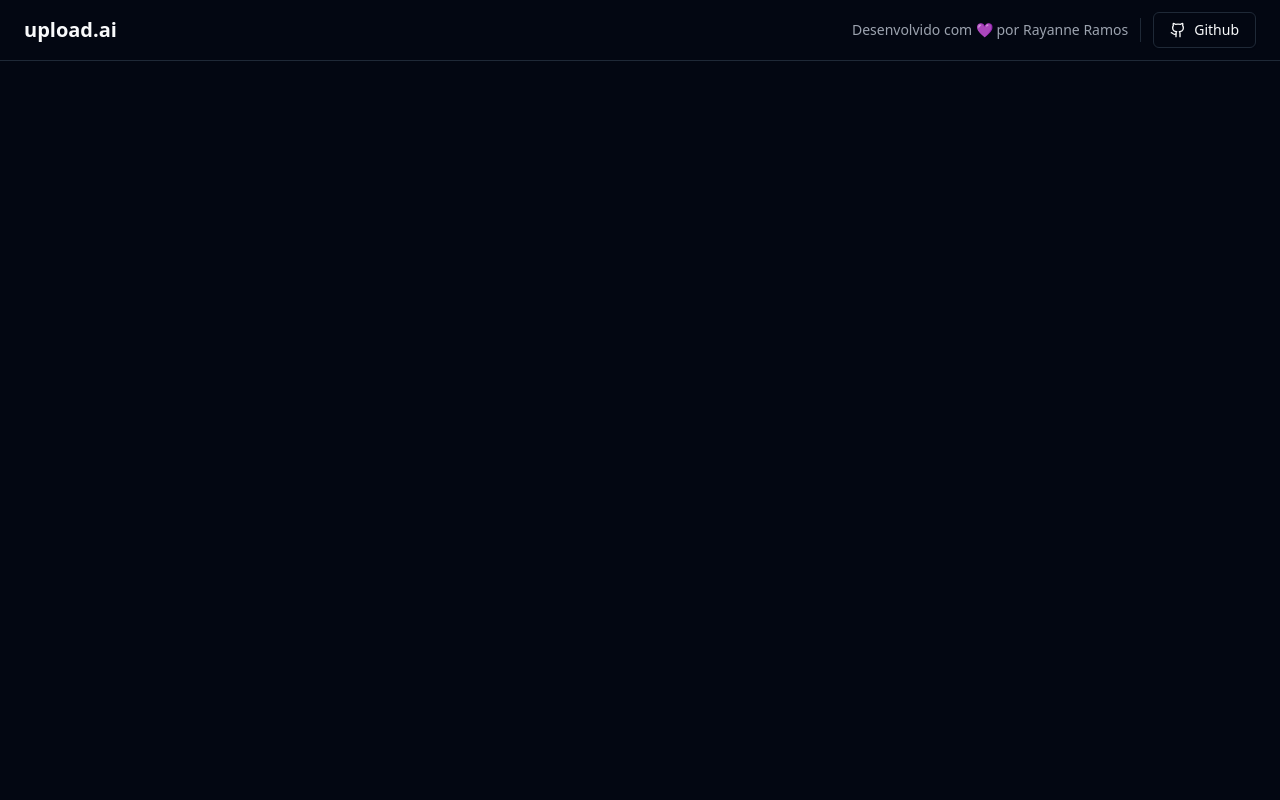
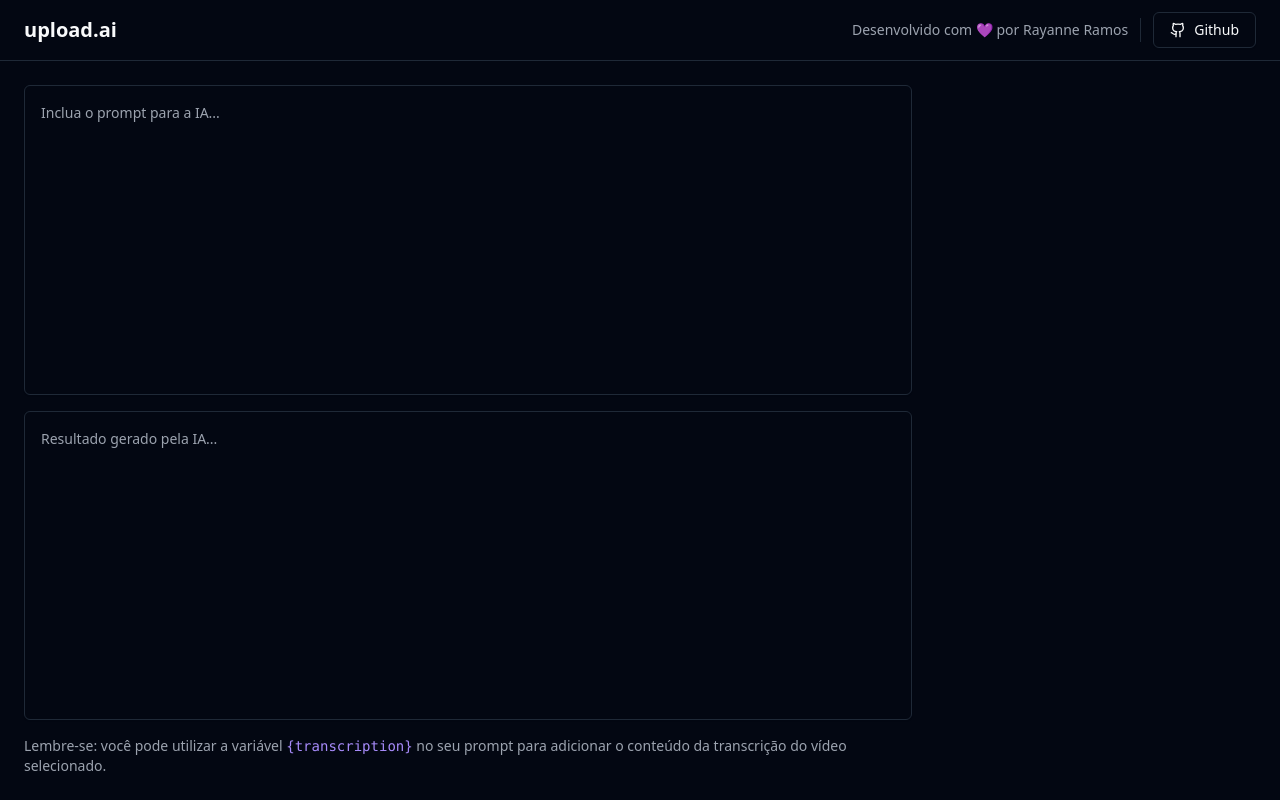
Before and after one commit to RayanneRamos/upload-ai-web, a React (Vite) app: page / in a window 1280 px wide. Built offline with nearby package versions, Linux system fonts and the light colour scheme.

Commit message:
criando a parte do prompt da aplicação

```diff
--- a/src/App.tsx
+++ b/src/App.tsx
@@ -1,10 +1,11 @@
 import { Button } from "./components/ui/button";
 import { Github } from "lucide-react";
 import { Separator } from "./components/ui/separator";
+import { Textarea } from "./components/ui/textarea";
 
 export function App() {
   return (
-    <div>
+    <div className="min-h-screen flex flex-col">
       <div className="px-6 py-3 flex items-center justify-between border-b">
         <h1 className="text-xl font-bold">upload.ai</h1>
         <div className="flex items-center gap-3">
@@ -18,6 +19,28 @@
           </Button>
         </div>
       </div>
+      <main className="flex-1 p-6 flex gap-6">
+        <div className="flex flex-col flex-1 gap-4">
+          <div className="grid grid-rows-2 gap-4 flex-1">
+            <Textarea
+              placeholder="Inclua o prompt para a IA..."
+              className="resize-none p-4 leading-relaxed"
+            />
+            <Textarea
+              placeholder="Resultado gerado pela IA..."
+              readOnly
+              className="resize-none p-4 leading-relaxed"
+            />
+          </div>
+          <p className="text-sm text-muted-foreground">
+            Lembre-se: você pode utilizar a variável{" "}
+            <code className="text-violet-400">{"{transcription}"}</code> no seu
+            prompt para adicionar o conteúdo da transcrição do vídeo
+            selecionado.
+          </p>
+        </div>
+        <aside className="w-80"></aside>
+      </main>
     </div>
   );
 }
```
